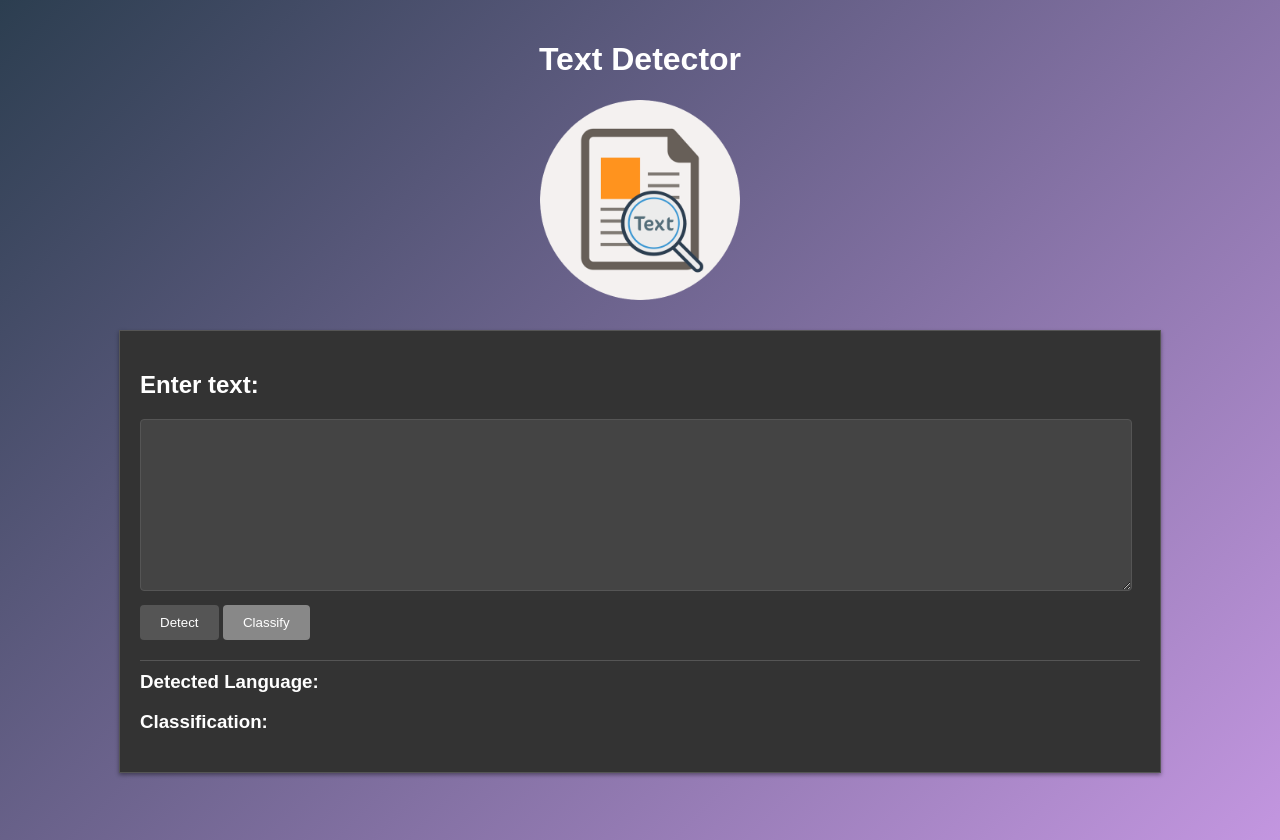
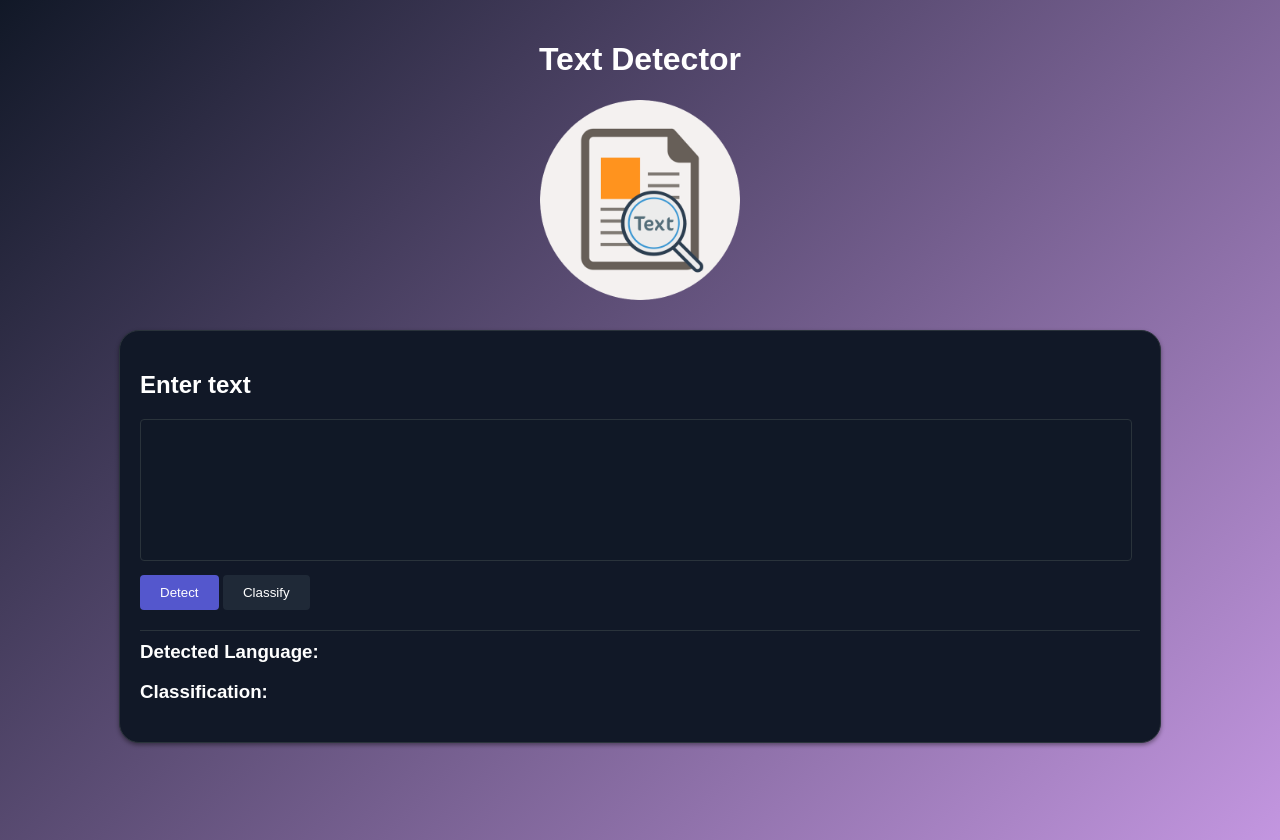
Before and after one commit to Bhuribhat/Text-Classification, a FastAPI app: template app/templates/index.html in a window 1280 px wide. Run offline with FastAPI, Linux system fonts and the light colour scheme; the template is opened without the code that fills it, so the values that code supplies are empty; parts of the project's set-up code (start-up, migrations or seed data) failed here and were passed over.

Commit message:
update ui

```diff
--- a/app/static/css/style.css
+++ b/app/static/css/style.css
@@ -3,7 +3,7 @@ body {
     height: 100vh;
     margin: 0;
     padding: 20px;
-    background: linear-gradient(135deg, #2c3e50, #c396e0);
+    background: linear-gradient(135deg, #111827, #c396e0);
     color: #fff;
     overflow: hidden;
 }
@@ -18,9 +18,10 @@ h1 {
     margin-top: 30px;
     margin-left: auto;
     margin-right: auto;
-    border: 1px solid #555;
+    border: 1px solid #2a333b;
+    border-radius: 20px;
     padding: 20px;
-    background-color: #333;
+    background-color: #111827;
     box-shadow: 0 2px 4px rgba(0, 0, 0, 0.4);
 }
 
@@ -36,19 +37,19 @@ label {
 
 textarea {
     width: 97%;
-    height: 150px;
+    height: 120px;
     padding: 10px;
     margin-bottom: 10px;
-    border: 1px solid #555;
+    border: 1px solid #2a333b;
     border-radius: 4px;
-    resize: vertical;
-    background-color: #444;
+    resize: none;
+    background-color: #111827a2;
     color: #fff;
 }
 
 button {
     padding: 10px 20px;
-    background-color: #555;
+    background-color: #6365f1d2;
     color: #fff;
     border: none;
     border-radius: 4px;
@@ -57,17 +58,17 @@ button {
 }
 
 button:hover {
-    background-color: #777;
+    background-color: #7c82f4;
 }
 
 button:disabled {
-    background-color: #888;
+    background-color: #1f2937;
     cursor: not-allowed;
 }
 
 .result {
     margin-top: 20px;
-    border-top: 1px solid #555;
+    border-top: 1px solid #2a333b;
     padding-top: 10px;
 }
 
@@ -75,3 +76,7 @@ button:disabled {
     margin-top: 0;
     color: #fff;
 }
+
+p {
+    color: #45515c;
+}
--- a/app/static/script.js
+++ b/app/static/script.js
@@ -85,3 +85,9 @@ function classifyText() {
     // Send the request with the serialized payload
     xhr.send(payload);
 };
+
+
+function changeTheme(theme) {
+    const themeLink = document.getElementById('theme-link');
+    themeLink.href = `/static/css/${theme}.css`;
+}
--- a/app/templates/index.html
+++ b/app/templates/index.html
@@ -2,7 +2,7 @@
 <html>
 <head>
     <title>Text Detector</title>
-    <link rel="stylesheet" href="{{ url_for('static', path='/css/style.css') }}">
+    <link id="theme-link" rel="stylesheet" href="{{ url_for('static', path='/css/style.css') }}">
 </head>
 <body>
     <h1>Text Detector</h1>
@@ -10,7 +10,7 @@
         <img alt="image" src="/static/image.png" style="max-width: 200px; max-height: 200px;">
     </div>
     <div class="container">
-        <h2>Enter text:</h2>
+        <h2>Enter text</h2>
         <form id="textForm">
             <textarea id="text" name="text" rows="4"></textarea>
             <button type="button" onclick="submitText()">Detect</button>
```
Also changed, not shown: README.md, assets/webui.png (added), assets/webui1.png (deleted), assets/webui2.png (deleted).
